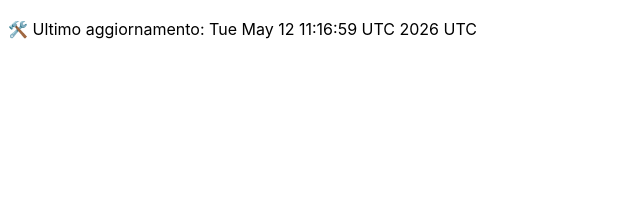
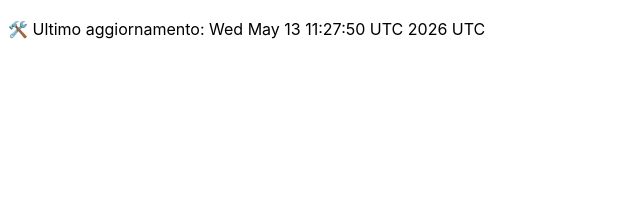
Before and after one commit to DanteTrb/DanteTrb.github.io, a Jekyll site: the page built from badges.md, in a window 1280 px wide. Shown: the top 213 px of the page, without its empty margins (0-640 px from the left). Built offline with Jekyll 4.4.1, drawn with Linux system fonts in a browser that asks for light colours; our own code applies the rules of GitHub Pages for plain Markdown files.

Commit message:
🛠️ Aggiornamento automatico badge

```diff
--- a/badges.md
+++ b/badges.md
@@ -1 +1 @@
-🛠️ Ultimo aggiornamento: Tue May 12 11:16:59 UTC 2026 UTC
+🛠️ Ultimo aggiornamento: Wed May 13 11:27:50 UTC 2026 UTC
```
